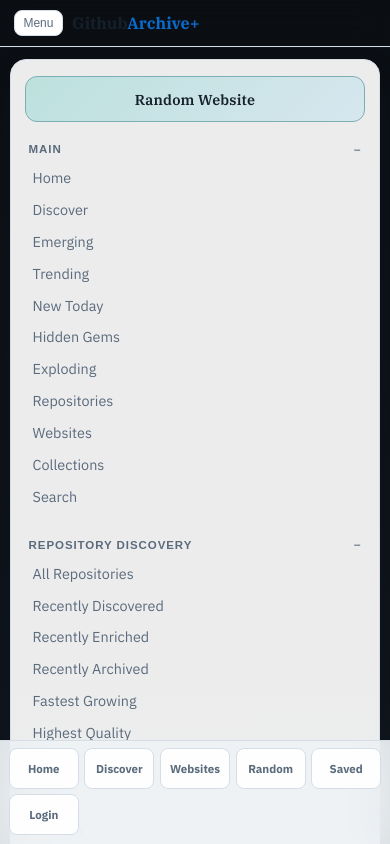
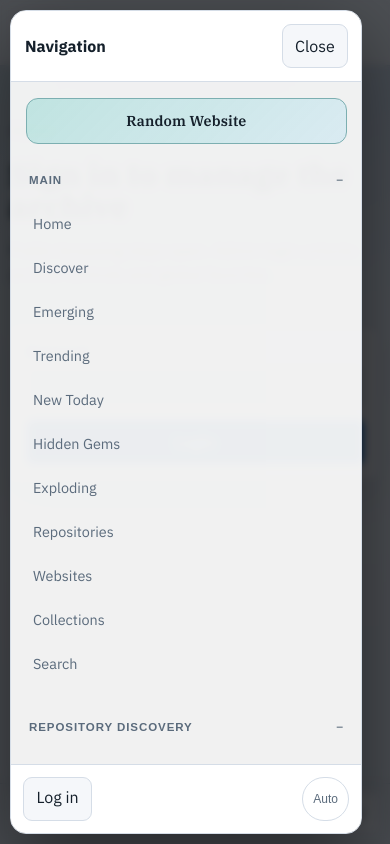
Before and after one commit to TRYINGTHINGSYO/GithubArchiver, a SvelteKit app: page /login in a window 390 px wide. Both pictures are taken after a click on the button "Menu". Shown: the top 844 px of the page. Built offline with nearby package versions, Linux system fonts and the light colour scheme; no server answers; the database is empty.

Commit message:
fix(ui): complete accessible mobile navigation

```diff
--- a/src/app.css
+++ b/src/app.css
@@ -22,6 +22,7 @@
 	--radius: 10px;
 	--shell-left: 16.5rem;
 	--shell-right: 17rem;
+	--header-bg: rgba(11, 15, 20, 0.86);
 	--atmosphere:
 		radial-gradient(circle at top left, rgba(45, 212, 191, 0.1), transparent 32rem),
 		radial-gradient(circle at top right, rgba(94, 177, 255, 0.08), transparent 28rem),
@@ -45,6 +46,7 @@
 	--red: #c53030;
 	--purple: #6b46c1;
 	--shadow-soft: 0 16px 40px rgba(21, 32, 43, 0.08);
+	--header-bg: rgba(255, 255, 255, 0.9);
 	--atmosphere:
 		radial-gradient(circle at top left, rgba(15, 118, 110, 0.08), transparent 30rem),
 		radial-gradient(circle at 80% 0%, rgba(11, 107, 203, 0.07), transparent 26rem),
@@ -109,7 +111,7 @@
 	border-bottom: 1px solid var(--border);
 	padding: 0.85rem 0;
 	margin-bottom: 2rem;
-	background: rgba(11, 15, 20, 0.82);
+	background: var(--header-bg);
 	backdrop-filter: blur(16px);
 	position: sticky;
 	top: 0;
@@ -243,6 +245,10 @@
 }
 
 .mobile-tabbar {
+	display: none;
+}
+
+.mobile-nav-backdrop {
 	display: none;
 }
 
@@ -605,8 +611,7 @@
 	}
 
 	body {
-		background:
-			linear-gradient(180deg, #0b0f14 0%, #10151d 46%, #0b0f14 100%);
+		background: var(--atmosphere);
 		overflow-x: clip;
 	}
 
@@ -661,7 +666,8 @@
 	.mobile-tabbar a {
 		display: grid;
 		place-items: center;
-		min-height: 2.55rem;
+		min-block-size: 2.75rem;
+		min-inline-size: 2.75rem;
 		min-width: 0;
 		padding: 0.2rem 0.25rem;
 		border: 1px solid var(--border);
@@ -677,9 +683,11 @@
 	}
 
 	.mobile-tabbar a:hover,
-	.mobile-tabbar a:focus-visible {
+	.mobile-tabbar a:focus-visible,
+	.mobile-tabbar a.active {
 		border-color: var(--accent);
 		color: var(--accent);
+		background: var(--accent-dim);
 		text-decoration: none;
 	}
 
@@ -816,6 +824,31 @@
 		display: block;
 	}
 
+	.mobile-nav-backdrop {
+		display: block;
+		position: fixed;
+		inset: 0;
+		z-index: 85;
+		border: 0;
+		background: rgba(3, 7, 12, 0.7);
+		backdrop-filter: blur(4px);
+		cursor: pointer;
+	}
+
+	.shell-left.open-mobile {
+		position: fixed;
+		top: 0.65rem;
+		bottom: 0.65rem;
+		left: 0.65rem;
+		z-index: 90;
+		width: min(22rem, calc(100vw - 1.3rem));
+		max-height: none;
+		overflow-y: auto;
+		overscroll-behavior: contain;
+		padding: 0.75rem;
+		box-shadow: 0 24px 80px rgba(0, 0, 0, 0.5);
+	}
+
 	.website-grid {
 		grid-template-columns: 1fr;
 	}
--- /dev/null
+++ b/src/lib/modal-drawer.ts
@@ -0,0 +1,101 @@
+const FOCUSABLE_SELECTOR = [
+	'a[href]',
+	'button:not([disabled])',
+	'input:not([disabled])',
+	'select:not([disabled])',
+	'textarea:not([disabled])',
+	'[tabindex]:not([tabindex="-1"])'
+].join(',');
+
+export interface ModalDrawerLifecycle {
+	deactivate(options?: { restoreFocus?: boolean }): void;
+}
+
+export interface ModalDrawerOptions {
+	drawer: HTMLElement;
+	trigger: HTMLElement;
+	onRequestClose: () => void;
+	documentRef?: Document;
+}
+
+function canReceiveFocus(value: unknown): value is HTMLElement {
+	return Boolean(value && typeof (value as HTMLElement).focus === 'function');
+}
+
+function focusableElements(drawer: HTMLElement): HTMLElement[] {
+	return Array.from(drawer.querySelectorAll<HTMLElement>(FOCUSABLE_SELECTOR)).filter(
+		(element) =>
+			element.tabIndex >= 0 &&
+			!element.hasAttribute('disabled') &&
+			element.getAttribute('aria-hidden') !== 'true'
+	);
+}
+
+/**
+ * Activate a small modal-drawer lifecycle without pulling in a dialog library.
+ * The caller owns open state; this helper owns focus containment and scroll state.
+ */
+export function activateModalDrawer({
+	drawer,
+	trigger,
+	onRequestClose,
+	documentRef = document
+}: ModalDrawerOptions): ModalDrawerLifecycle {
+	const previousFocus = canReceiveFocus(documentRef.activeElement)
+		? documentRef.activeElement
+		: trigger;
+	const previousBodyOverflow = documentRef.body.style.overflow;
+	const previousDocumentOverflow = documentRef.documentElement.style.overflow;
+	let active = true;
+
+	documentRef.body.style.overflow = 'hidden';
+	documentRef.documentElement.style.overflow = 'hidden';
+
+	const initialFocus = focusableElements(drawer)[0] ?? drawer;
+	initialFocus.focus();
+
+	function onKeydown(event: KeyboardEvent) {
+		if (!active) return;
+		if (event.key === 'Escape') {
+			event.preventDefault();
+			event.stopPropagation();
+			onRequestClose();
+			return;
+		}
+		if (event.key !== 'Tab') return;
+
+		const focusable = focusableElements(drawer);
+		if (focusable.length === 0) {
+			event.preventDefault();
+			drawer.focus();
+			return;
+		}
+
+		const first = focusable[0];
+		const last = focusable[focusable.length - 1];
+		const current = documentRef.activeElement;
+		if (event.shiftKey && (current === first || !drawer.contains(current))) {
+			event.preventDefault();
+			last.focus();
+		} else if (!event.shiftKey && (current === last || !drawer.contains(current))) {
+			event.preventDefault();
+			first.focus();
+		}
+	}
+
+	documentRef.addEventListener('keydown', onKeydown, true);
+
+	return {
+		deactivate({ restoreFocus = true } = {}) {
+			if (!active) return;
+			active = false;
+			documentRef.removeEventListener('keydown', onKeydown, true);
+			documentRef.body.style.overflow = previousBodyOverflow;
+			documentRef.documentElement.style.overflow = previousDocumentOverflow;
+			if (restoreFocus) {
+				const target = previousFocus?.isConnected === false ? trigger : previousFocus;
+				if (canReceiveFocus(target) && target.isConnected !== false) target.focus();
+			}
+		}
+	};
+}
--- a/src/lib/nav.ts
+++ b/src/lib/nav.ts
@@ -50,12 +50,10 @@
 		id: 'websites',
 		title: 'Website Discovery',
 		links: [
-			{ href: '/websites', label: 'Website Discover', accent: 'web' },
+			{ href: '/websites', label: 'Browse Websites', accent: 'web' },
 			{ href: '/websites/random', label: 'Random Website', accent: 'web', hint: 'Primary random surface' },
-			{ href: '/websites', label: 'New Websites', accent: 'web' },
 			{ href: '/websites?sort=rated', label: 'Highest Rated', accent: 'web' },
-			{ href: '/websites?sort=favorites', label: 'Most Favorited', accent: 'web' },
-			{ href: '/websites', label: 'Recently Verified', accent: 'web' }
+			{ href: '/websites?sort=favorites', label: 'Most Favorited', accent: 'web' }
 		]
 	},
 	{
--- a/src/routes/+layout.svelte
+++ b/src/routes/+layout.svelte
@@ -1,12 +1,13 @@
 <script lang="ts">
 	import { afterNavigate, beforeNavigate } from '$app/navigation';
-	import { navigating } from '$app/state';
+	import { navigating, page } from '$app/state';
 	import '../app.css';
 	import ActivityStatusBar from '$lib/components/ActivityStatusBar.svelte';
 	import LeftNav from '$lib/components/LeftNav.svelte';
 	import RightRail from '$lib/components/RightRail.svelte';
 	import ThemeToggle from '$lib/components/ThemeToggle.svelte';
-	import { onMount } from 'svelte';
+	import { activateModalDrawer, type ModalDrawerLifecycle } from '$lib/modal-drawer';
+	import { onDestroy, onMount, tick } from 'svelte';
 
 	let { children, data } = $props();
 	let navigationStartedAt = 0;
@@ -15,6 +16,48 @@
 	let leftCollapsed = $state(false);
 	let rightCollapsed = $state(false);
 	let mobileNavOpen = $state(false);
+	let mobileNavTrigger: HTMLButtonElement;
+	let mobileNavDrawer: HTMLElement;
+	let mobileDrawerLifecycle: ModalDrawerLifecycle | null = null;
+	let restoreMobileNavFocusAfterNavigation = false;
+
+	async function openMobileNav() {
+		if (mobileNavOpen) return;
+		mobileNavOpen = true;
+		await tick();
+		if (!mobileNavOpen || !mobileNavDrawer || !mobileNavTrigger) return;
+		mobileDrawerLifecycle?.deactivate({ restoreFocus: false });
+		mobileDrawerLifecycle = activateModalDrawer({
+			drawer: mobileNavDrawer,
+			trigger: mobileNavTrigger,
+			onRequestClose: closeMobileNav
+		});
+	}
+
+	function closeMobileNav(restoreFocus = true) {
+		if (!mobileNavOpen && !mobileDrawerLifecycle) return;
+		mobileNavOpen = false;
+		mobileDrawerLifecycle?.deactivate({ restoreFocus: false });
+		mobileDrawerLifecycle = null;
+		if (restoreFocus) {
+			void tick().then(() => {
+				if (!mobileNavOpen && mobileNavTrigger?.isConnected) mobileNavTrigger.focus();
+			});
+		}
+	}
+
+	function toggleMobileNav() {
+		if (mobileNavOpen) closeMobileNav();
+		else void openMobileNav();
+	}
+
+	function isMobileActive(href: string): boolean {
+		const path = page.url.pathname;
+		if (href === '/') return path === '/';
+		if (href === '/websites/random') return path === href;
+		if (href === '/websites') return path.startsWith('/websites') && path !== '/websites/random';
+		return path === href || path.startsWith(`${href}/`);
+	}
 
 	onMount(() => {
 		try {
@@ -23,6 +66,11 @@
 		} catch {
 			/* ignore */
 		}
+	});
+
+	onDestroy(() => {
+		closeMobileNav(false);
+		if (navigationProgressTimer) clearTimeout(navigationProgressTimer);
 	});
 
 	function persistRails() {
@@ -38,7 +86,10 @@
 		navigationProgressTimer = setTimeout(() => {
 			showNavigationProgress = true;
 		}, 100);
-		mobileNavOpen = false;
+		if (mobileNavOpen) {
+			restoreMobileNavFocusAfterNavigation = true;
+			closeMobileNav(false);
+		}
 	});
 
 	afterNavigate(({ to }) => {
@@ -52,6 +103,12 @@
 			performance.measure('gha:navigation', 'gha:navigation-start', 'gha:navigation-rendered');
 		}
 		navigationStartedAt = 0;
+		if (restoreMobileNavFocusAfterNavigation) {
+			restoreMobileNavFocusAfterNavigation = false;
+			void tick().then(() => {
+				if (mobileNavTrigger?.isConnected) mobileNavTrigger.focus();
+			});
+		}
 	});
 
 	const railRepos = $derived(
@@ -77,12 +134,15 @@
 	<div class="container header-bar">
 		<div class="brand-cluster">
 			<button
+				bind:this={mobileNavTrigger}
 				type="button"
 				class="mobile-nav-btn"
-				aria-label="Open navigation"
-				onclick={() => (mobileNavOpen = !mobileNavOpen)}
+				aria-label={mobileNavOpen ? 'Close navigation' : 'Open navigation'}
+				aria-expanded={mobileNavOpen}
+				aria-controls="mobile-navigation-drawer"
+				onclick={toggleMobileNav}
 			>
-				Menu
+				{mobileNavOpen ? 'Close' : 'Menu'}
 			</button>
 			<a href="/" class="logo" data-sveltekit-preload-code="eager"
 				>Github<span>Archive+</span></a
@@ -110,12 +170,34 @@
 	<ActivityStatusBar initial={data.activity} />
 {/if}
 
+{#if mobileNavOpen}
+	<button
+		type="button"
+		class="mobile-nav-backdrop"
+		aria-label="Close navigation"
+		onclick={() => closeMobileNav()}
+	></button>
+{/if}
+
 <div
 	class="app-shell"
 	class:left-collapsed={leftCollapsed}
 	class:right-collapsed={rightCollapsed}
 >
-	<aside class="shell-pane shell-left shell-rail-card" class:open-mobile={mobileNavOpen}>
+	<aside
+		bind:this={mobileNavDrawer}
+		id="mobile-navigation-drawer"
+		class="shell-pane shell-left shell-rail-card"
+		class:open-mobile={mobileNavOpen}
+		role={mobileNavOpen ? 'dialog' : undefined}
+		aria-modal={mobileNavOpen ? 'true' : undefined}
+		aria-label={mobileNavOpen ? 'Navigation' : undefined}
+		tabindex="-1"
+	>
+		<div class="mobile-drawer-header">
+			<strong>Navigation</strong>
+			<button type="button" onclick={() => closeMobileNav()}>Close</button>
+		</div>
 		<button
 			type="button"
 			class="shell-collapse-btn desktop-only"
@@ -128,6 +210,14 @@
 		</button>
 		{#if !leftCollapsed || mobileNavOpen}
 			<LeftNav isAdmin={data.isAdmin} />
+			<div class="mobile-drawer-actions">
+				{#if data.isAdmin}
+					<a href="/logout">Log out</a>
+				{:else}
+					<a href="/login">Log in</a>
+				{/if}
+				<ThemeToggle />
+			</div>
 		{/if}
 	</aside>
 
@@ -153,16 +243,11 @@
 </div>
 
 <nav class="mobile-tabbar" aria-label="Primary mobile navigation">
-	<a href="/">Home</a>
-	<a href="/discover">Discover</a>
-	<a href="/websites">Websites</a>
-	<a href="/websites/random">Random</a>
-	<a href="/favorites">Saved</a>
-	{#if data.isAdmin}
-		<a href="/admin">Admin</a>
-	{:else}
-		<a href="/login">Login</a>
-	{/if}
+	<a href="/" class:active={isMobileActive('/')} aria-current={isMobileActive('/') ? 'page' : undefined}>Home</a>
+	<a href="/discover" class:active={isMobileActive('/discover')} aria-current={isMobileActive('/discover') ? 'page' : undefined}>Discover</a>
+	<a href="/websites" class:active={isMobileActive('/websites')} aria-current={isMobileActive('/websites') ? 'page' : undefined}>Websites</a>
+	<a href="/websites/random" class:active={isMobileActive('/websites/random')} aria-current={isMobileActive('/websites/random') ? 'page' : undefined}>Random</a>
+	<a href="/favorites" class:active={isMobileActive('/favorites')} aria-current={isMobileActive('/favorites') ? 'page' : undefined}>Saved</a>
 </nav>
 
 <style>
@@ -182,6 +267,13 @@
 		padding: 0.3rem 0.55rem;
 		font-size: 0.75rem;
 		cursor: pointer;
+		min-block-size: 2.75rem;
+		min-inline-size: 2.75rem;
+	}
+
+	.mobile-drawer-header,
+	.mobile-drawer-actions {
+		display: none;
 	}
 
 	.desktop-only {
@@ -196,5 +288,59 @@
 		.desktop-only {
 			display: none;
 		}
+
+		.mobile-drawer-header,
+		.mobile-drawer-actions {
+			display: flex;
+			align-items: center;
+			justify-content: space-between;
+			gap: 0.75rem;
+		}
+
+		.mobile-drawer-header {
+			position: sticky;
+			top: -0.75rem;
+			z-index: 1;
+			margin: -0.75rem -0.75rem 0.75rem;
+			padding: 0.8rem 0.85rem;
+			border-bottom: 1px solid var(--border);
+			background: var(--bg-elevated);
+		}
+
+		.mobile-drawer-header button,
+		.mobile-drawer-actions a {
+			min-block-size: 2.75rem;
+			min-inline-size: 2.75rem;
+			border: 1px solid var(--border);
+			border-radius: 9px;
+			background: var(--bg-subtle);
+			color: var(--text);
+			padding: 0.45rem 0.75rem;
+			font: inherit;
+			text-decoration: none;
+			cursor: pointer;
+		}
+
+		.mobile-drawer-actions {
+			position: sticky;
+			bottom: -0.75rem;
+			margin: 0.5rem -0.75rem -0.75rem;
+			padding: 0.75rem;
+			border-top: 1px solid var(--border);
+			background: var(--bg-elevated);
+		}
+
+		#mobile-navigation-drawer :global(.left-nav a),
+		#mobile-navigation-drawer :global(.section-toggle),
+		.mobile-drawer-actions :global(.theme-toggle) {
+			display: flex;
+			align-items: center;
+			min-block-size: 2.75rem;
+			min-inline-size: 2.75rem;
+		}
+
+		#mobile-navigation-drawer :global(.random-cta) {
+			justify-content: center;
+		}
 	}
 </style>
```
Also changed, not shown: 1 other file (tests, documents, lock files or other folders).
